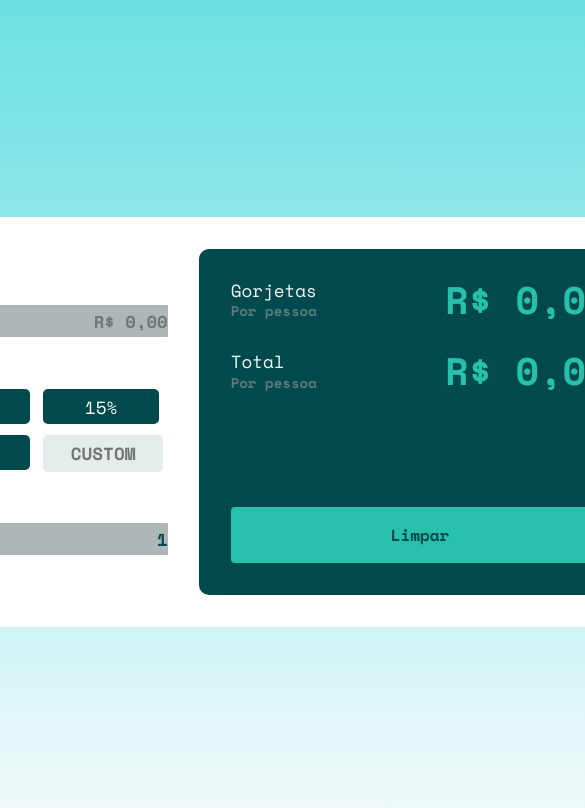
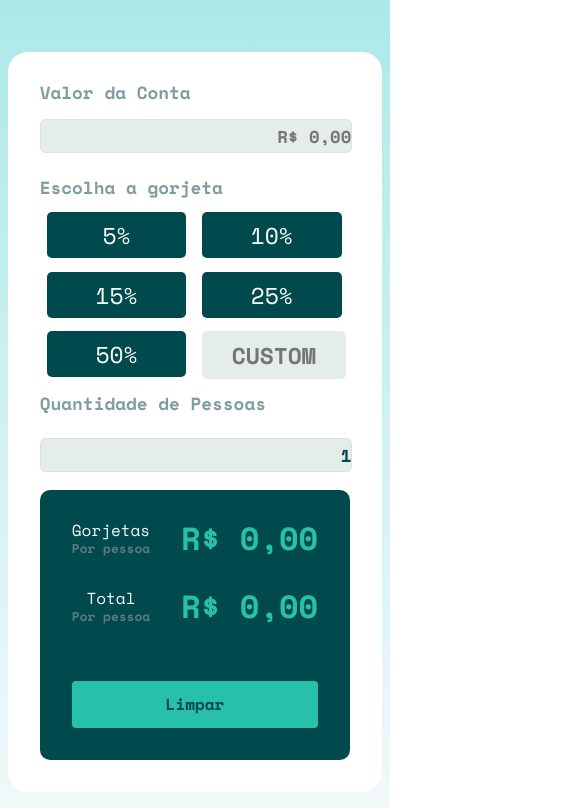
Before and after one commit to JeanLamego/CalculadoraDeGorgejetas, a plain HTML site: page index.html in a window 390 px wide. Shown: the top 808 px of the page, 585 px wide, since content can reach past the window. Drawn offline with nearby package versions, Linux system fonts and the light colour scheme.

Commit message:
responsivo finalizado

```diff
--- a/css/style.css
+++ b/css/style.css
@@ -2,7 +2,7 @@
     font-family: 'Space Mono', monospace;
 }
 body {
-    background:linear-gradient(180deg,hsl(180, 66%, 65%), hsl(189, 41%, 97%) );
+    background:linear-gradient(180deg,hsla(180, 57%, 74%, 0.8), hsl(189, 41%, 97%) );
     display: flex;
     justify-content: center;
     align-items: center;
@@ -54,9 +54,9 @@ body {
 }
 .bill-input, .number-of-people-input{
 
-    border:1px solid white;
-    border-radius: 2px;
-    background:hsl(180, 6%, 70%);
+    border:1px solid rgba(172, 166, 166, 0.158);
+    border-radius: 6px;
+    background:hsl(180, 18%, 91%);
     width: 100%;
     text-align: right;
     margin: .4em 0;
@@ -175,3 +175,57 @@ input[type="number"]::-webkit-inner-spin-button {
     transition:transform 0.3s;
 
 }
+
+@media only screen and (max-width: 845px){
+
+
+    .container-card{
+        display: flex;
+        flex-direction: column;
+        text-align: center;
+        justify-content: space-around;
+
+        height: 80vh;
+        margin: 0 2vw;
+
+        }
+        .input-informations{
+            width:100%;
+            height: 50vh;
+
+        }
+        .bill-input, .number-of-people-input{
+            margin: 1em 0;
+        }
+        .bill{
+            text-align: left;
+        }
+        .bill-title, .tip-title, .number-of-people-title{
+            margin: 0.5em 0;
+            font-size: 1.1em;
+            text-align: left;
+        }
+        .tip-box{
+            display: grid;
+            grid-template-columns: 1fr 1fr;
+            font-size: 1.3em;
+        }
+        .tip-amount-title, .total-title{
+            font-size: 1em;
+        }
+        .results{
+            height: 80%
+        }
+        .results h2{
+            font-size: 2em;
+
+        }
+        .bill{
+            padding: 0;
+        }
+        .reset-button{
+            padding: .7em 2em;
+            margin-top: 1em;
+        }
+
+}
```
